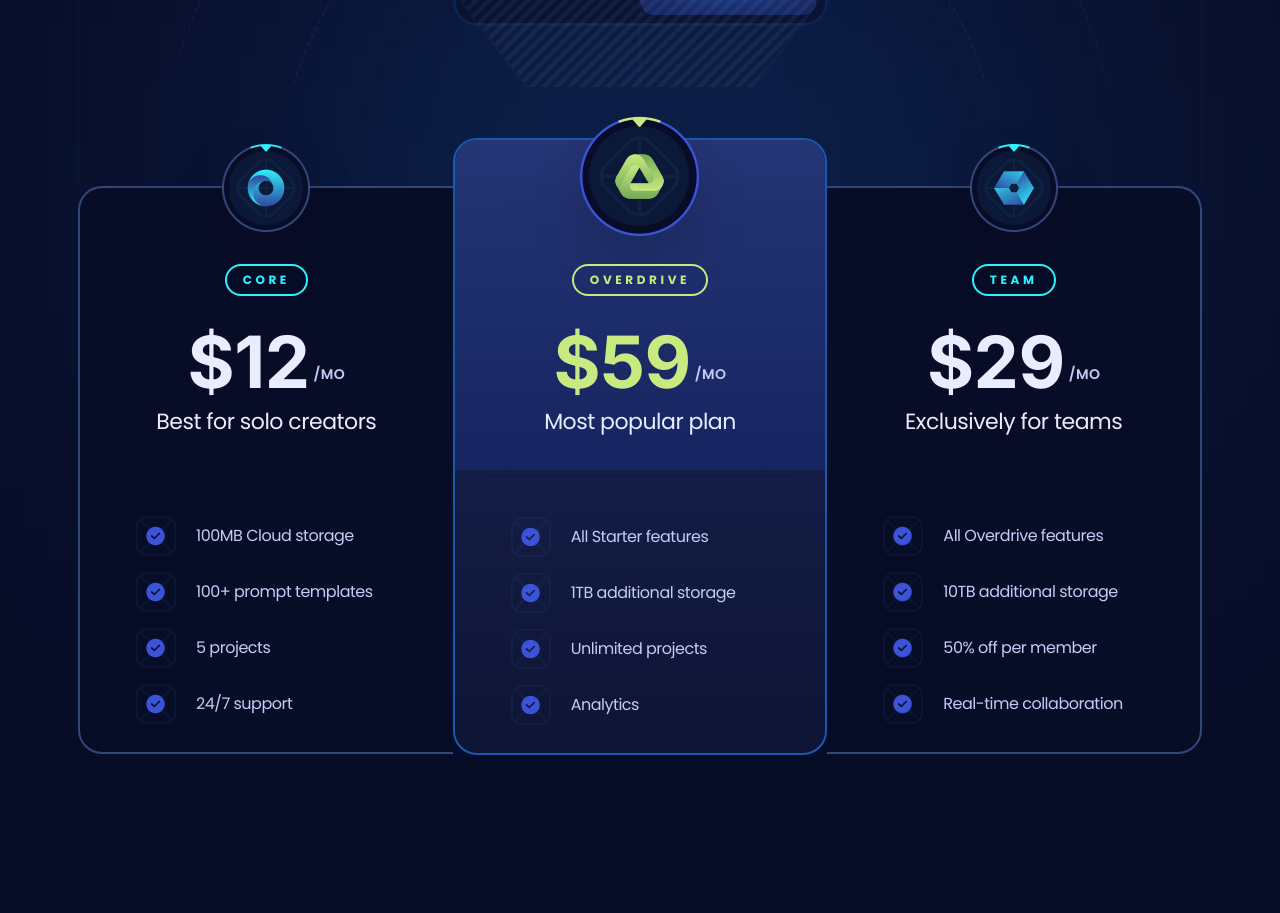
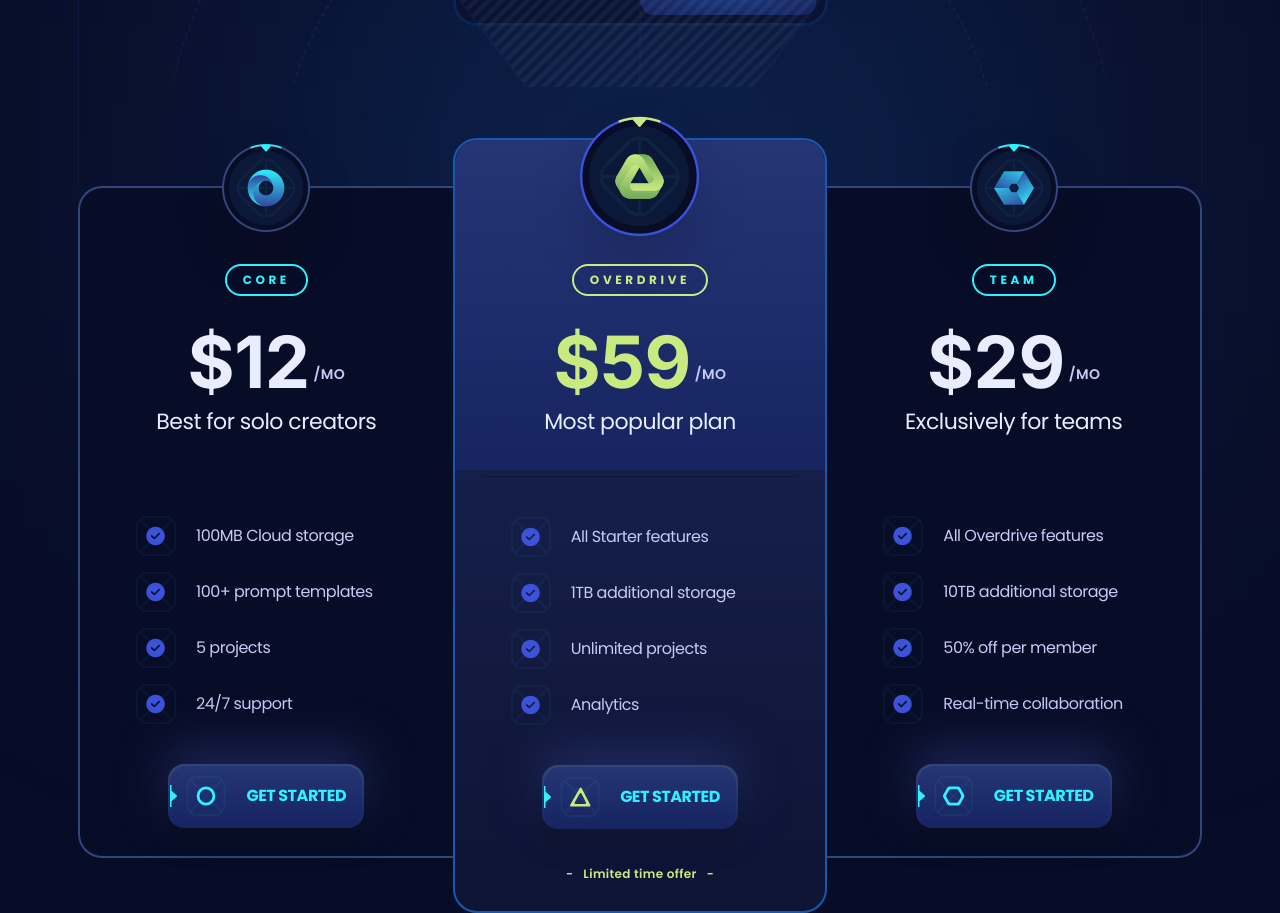
Before and after one commit to MrOLU24/XORA, a React (Vite) app: page / in a window 1280 px wide. Shown: the part 2140-3053 px from the top of the page. Before the commit the page ends 2895 px from the top, so only its background shows below. Built offline with nearby package versions, Linux system fonts and the light colour scheme.

Commit message:
added the features btn

```diff
--- a/src/Sections/Pricing.jsx
+++ b/src/Sections/Pricing.jsx
@@ -4,6 +4,7 @@ import { useState } from "react";
 import clsx from "clsx";
 import { plans } from "../Contants";
 import CountUp from "react-countup";
+import Button from "../Components/Button";
 
 const Pricing = () => {
   const [Monthly, setMonthly] = useState(false);
@@ -126,11 +127,23 @@ const Pricing = () => {
                       key={feature}
                       className="relative flex items-center gap-5"
                     >
-                      <img src={'/images/check.png'} alt="check" className="size-10 object-contain" />
+                      <img
+                        src={"/images/check.png"}
+                        alt="check"
+                        className="size-10 object-contain"
+                      />
                       <p className="flex-1">{feature}</p>
                     </li>
                   ))}
                 </ul>
+                <div className="mt-10 flex w-full justify-center">
+                  <Button icon={plan.icon}>Get Started</Button>
+                </div>
+                {index === 1 && (
+                  <p className="small-compact mt-9 text-center text-p3 before:content-['-'] before:mx-2.5 after:mx-2.5 after:content-['-']">
+                    Limited time offer
+                  </p>
+                )}
               </div>
             ))}
           </div>
```
